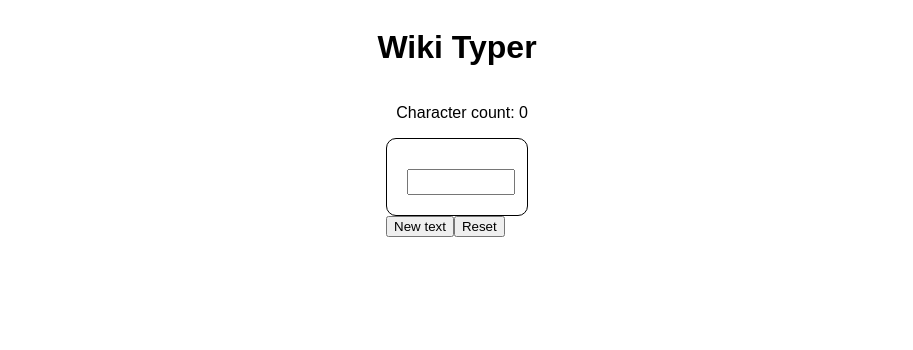
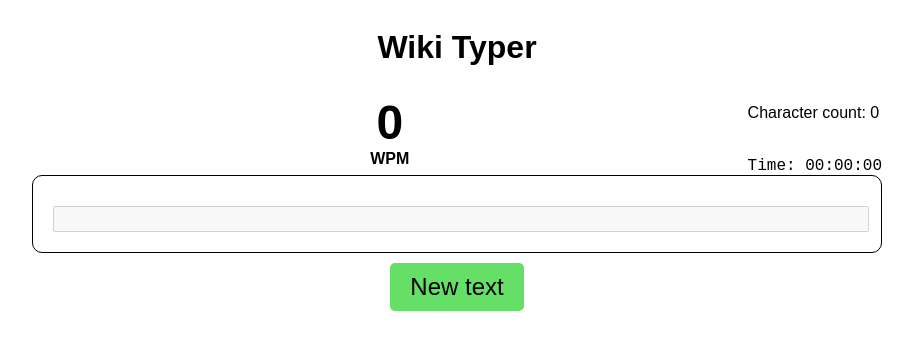
Before and after one commit to AntHills/wiki-typer, a React (Vite) app: page / in a window 1280 px wide. Shown: the top 350 px of the page, without its empty margins (183-1096 px from the left). Built offline with nearby package versions, Linux system fonts and the light colour scheme; no server answers.

Commit message:
Added timer and WPM stats

```diff
--- a/src/components/TypingInput.jsx
+++ b/src/components/TypingInput.jsx
@@ -1,13 +1,12 @@
 import { wikiText } from "../scripts/wikiText.js";
 import React, { useState, useRef, useEffect, useLayoutEffect } from "react";
 
-function TypingInput() {
+function TypingInput({ start, setCharactersTyped, finish }) {
   const [typedText, setTypedText] = useState("");
   const [correctIndex, setCorrectIndex] = useState(0);
   const [incorrectIndex, setIncorrectIndex] = useState();
-  const [hasStarted, setHasStarted] = useState(false);
-  const [hasFinished, setHasFinished] = useState(false);
-  const wikiTextElementRef = useRef(null);
+  const [isRunning, setIsRunning] = useState(false);
+  const [isEnded, setIsEnded] = useState(false);
 
   useLayoutEffect(() => {
     validateTextTyped();
@@ -17,12 +16,24 @@ function TypingInput() {
     const needsCheckingWiki = wikiText.slice(correctIndex, typedText.length);
     const needsCheckingTyped = typedText.slice(correctIndex, typedText.length);
 
+    if (typedText.length > 0 && !isRunning) {
+      setIsRunning(true);
+      start();
+    }
+
     if (needsCheckingTyped === needsCheckingWiki) {
       setCorrectIndex(typedText.length);
       setIncorrectIndex(null);
+      if (typedText.length === wikiText.length) {
+        finish();
+        setIsRunning(false);
+        setIsEnded(true);
+      }
     } else if (!incorrectIndex) {
       setIncorrectIndex(typedText.length - 1);
     }
+
+    setCharactersTyped(typedText.length);
   }
 
   function displayIncorrectText() {
@@ -49,7 +60,6 @@ function TypingInput() {
 
   return (
     <>
-      <div className="input-container" ref={wikiTextElementRef}>
       {displayTypedText()}
       {displayIncorrectText()}
       {displayUntypedText()}
@@ -61,8 +71,8 @@ function TypingInput() {
           setTypedText(e.target.value);
         }}
         data-form-type="other"
+        disabled={isEnded ? true : false}
       />
-      </div>
     </>
   );
 }
--- a/src/components/WikiTyper.jsx
+++ b/src/components/WikiTyper.jsx
@@ -5,15 +5,76 @@ import {
   wikiText,
   wikiPage,
 } from "../scripts/wikiText.js";
-import React, { useState, useEffect } from "react";
+import React, { useState, useEffect, useRef, useLayoutEffect } from "react";
 import TypingInput from "./TypingInput.jsx";
 
 function WikiTyper() {
   const [isLoading, setIsLoading] = useState(false);
+  const [isRunning, setIsRunning] = useState(false);
+  const [elapsedTime, setElapsedTime] = useState(0);
+  const [rawWPM, setRawWPM] = useState(0);
+  const [charactersTyped, setCharactersTyped] = useState(0);
+  const intervalIdRef = useRef(null);
+  const startTimeRef = useRef(0);
 
   useEffect(() => {
     loadText();
   }, []);
+
+  useEffect(() => {
+    if (isRunning) {
+      intervalIdRef.current = setInterval(() => {
+        setElapsedTime(Date.now() - startTimeRef.current);
+      }, 10);
+    }
+
+    return () => {
+      clearInterval(intervalIdRef.current);
+    };
+  }, [isRunning]);
+
+  useLayoutEffect(() => {
+    if (isRunning) {
+      calculateRawWPM();
+    }
+  }, [elapsedTime]);
+
+  function start() {
+    setIsRunning(true);
+    startTimeRef.current = Date.now() - elapsedTime;
+  }
+
+  function finish() {
+    setIsRunning(false);
+    setCharactersTyped(0);
+  }
+
+  function reset() {
+    setIsRunning(false);
+    setRawWPM(0);
+    setElapsedTime(0);
+    setCharactersTyped(0);
+  }
+
+  function calculateRawWPM() {
+    const rawWPM = charactersTyped / 5 / (elapsedTime / 60000);
+
+    setRawWPM(rawWPM.toFixed(0));
+  }
+
+  function formatTime() {
+    let hours = Math.floor(elapsedTime / (1000 * 60 * 60));
+    let minutes = Math.floor((elapsedTime / (1000 * 60)) % 60);
+    let seconds = Math.floor((elapsedTime / 1000) % 60);
+    let milliseconds = Math.floor((elapsedTime % 1000) / 10);
+
+    hours = String(hours).padStart(2, "0");
+    minutes = String(minutes).padStart(2, "0");
+    seconds = String(seconds).padStart(2, "0");
+    milliseconds = String(milliseconds).padStart(2, "0");
+
+    return `${minutes}:${seconds}:${milliseconds}`;
+  }
 
   async function loadText() {
     setIsLoading(true);
@@ -32,17 +93,43 @@ function WikiTyper() {
           <div className="left-sidebar"></div>
           <div className="typing-container">
             <div className="typing-header">
-              <h1>{isLoading ? "Loading" : wikiPage}</h1>
+              <h1 className="page-name">{isLoading ? "Loading" : wikiPage}</h1>
+              <div className="wpm-container">
+                <span className="raw-wpm-display">{rawWPM}</span>
+                <span className="raw-wpm-display-label">WPM</span>
+              </div>
               <div className="stats-container">
                 <p>
                   Character count: {isLoading ? "Loading" : wikiText.length}
                 </p>
+
+                <br />
+                <span className="time-display">Time: {formatTime()}</span>
               </div>
             </div>
-            {isLoading ? "Loading" : <TypingInput />}
+            <div className="input-container">
+              {isLoading ? (
+                "Loading"
+              ) : (
+                <TypingInput
+                  start={() => {
+                    start();
+                  }}
+                  setCharactersTyped={setCharactersTyped}
+                  finish={finish}
+                />
+              )}
+            </div>
             <div className="controls-container">
-              <button onClick={loadText}>New text</button>
-              <button>Reset</button>
+              <button
+                className="new-text-button"
+                onClick={() => {
+                  reset();
+                  loadText();
+                }}
+              >
+                New text
+              </button>
             </div>
           </div>
           <div className="right-sidebar"></div>
--- a/src/index.css
+++ b/src/index.css
@@ -26,9 +26,10 @@ body {
 
 .typing-container {
   flex: 1;
-  flex-shrink: 0;
   display: flex;
   flex-direction: column;
+  min-width: 850px;
+  min-height: 100vh;
 }
 
 .typing-header {
@@ -39,7 +40,6 @@ body {
 }
 
 .input-container {
-  flex-shrink: 0;
   padding: 20px;
   border: 1px solid;
   border-radius: 10px;
@@ -60,3 +60,47 @@ body {
 .typed-error {
   background-color: rgb(245, 119, 119);
 }
+
+.time-display {
+  font-family: monospace;
+  font-size: 1rem;
+}
+
+.raw-wpm-display {
+  font-size: 3rem;
+  font-weight: bold;
+}
+
+.raw-wpm-display-label {
+  font-weight: bold;
+}
+
+.page-name {
+  max-width: 200px;
+}
+
+.wpm-container {
+  display: flex;
+  flex-direction: column;
+  align-items: center;
+}
+
+.controls-container {
+  display: flex;
+  justify-content: center;
+}
+
+.new-text-button {
+  cursor: pointer;
+  background-color: rgb(101, 223, 101);
+  border: none;
+  margin: 10px;
+  padding: 10px 20px;
+  border-radius: 5px;
+  font-size: 1.5rem;
+  transition: 0.5s ease;
+}
+
+.new-text-button:hover {
+  background-color: rgb(64, 168, 64);
+}
--- a/src/scripts/wikiText.js
+++ b/src/scripts/wikiText.js
@@ -95,6 +95,9 @@ function parseWikiText(pageHTML, minLength) {
   //Clear new line characters
   parsedText = parsedText.trim();
 
+  //Clear weird spaces
+  parsedText = parsedText.replace(/\s+/g, " ");
+
   //Check for citation characters
   parsedText = parsedText.replace(/\[.*?\]/g, "");
 
```
Lines whose indentation alone changed are shown as unchanged.
